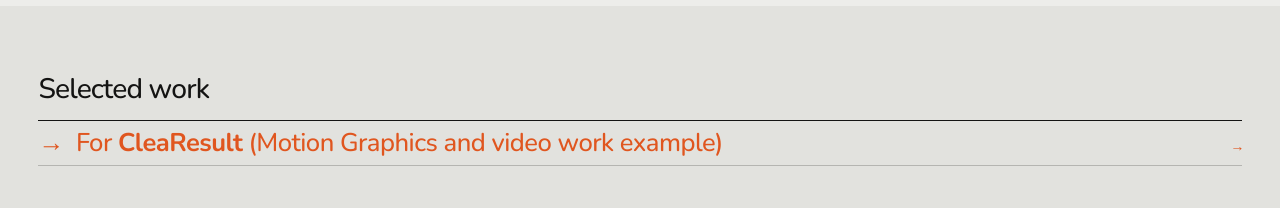
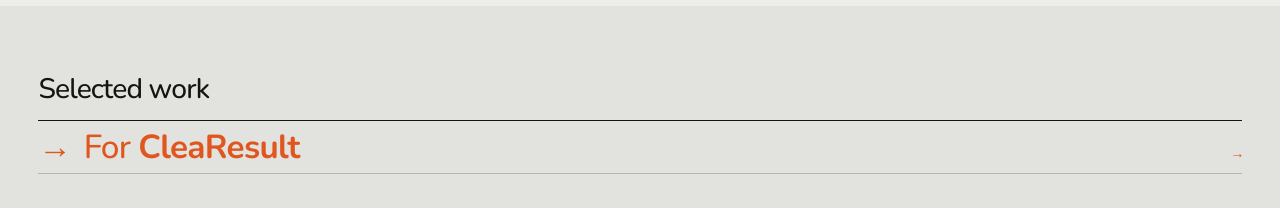
Before and after one commit to skipmarcel/trac-machine, a React (Vite) app: page / in a window 1280 px wide. Shown: the part 880-1088 px from the top of the page. Built offline with nearby package versions, Linux system fonts and the light colour scheme; a web font is replaced by a local one.

Commit message:
Change Clearesult title in ordered list
Co-Authored-By: Claude Opus 5.5 <noreply@anthropic.com>

```diff
--- a/src/components/Work.jsx
+++ b/src/components/Work.jsx
@@ -20,7 +20,7 @@ export default function Work({ featured = [], projects, onOpen }) {
             <a key={p.n} href="#case" className="row row--featured"
               onClick={(e) => { e.preventDefault(); onOpen(i); }}>
               <span className="row__lead" aria-hidden="true">→</span>
-              <span className="row__title">{withBrand(p.title, p.brand)}</span>
+              <span className="row__title">{withBrand(p.label || p.title, p.brand)}</span>
               <span className="row__meta"><span data-ico="">→</span></span>
             </a>
           ))}
--- a/src/data/projects.jsx
+++ b/src/data/projects.jsx
@@ -137,6 +137,7 @@ export const projects = [
 export const featured = [
   {
     n: 'CR', title: 'For CleaResult (Motion Graphics and video work example)',
+    label: 'For CleaResult',   // shorter text for the Selected work row (title is still used in the gallery header)
     brand: 'CleaResult',   // shown bold in the Selected work row
     heroOnly: true,
     hero: { video: A + 'cr-data-story_1.mp4', aspect: '16 / 9' },
--- a/src/styles/global.css
+++ b/src/styles/global.css
@@ -138,7 +138,7 @@ img, video { display: block; max-width: 100%; }
 .work__featured { margin-bottom: var(--gap3); }
 .row--featured { grid-template-columns: auto minmax(0, 1fr) auto; color: var(--acc); }
 /* featured row reads a size up from the numbered rows so it isn't overlooked */
-.row--featured .row__title, .row__lead { font-size: clamp(20px, 2vw, 30px); line-height: 1.1; }
+.row--featured .row__title, .row__lead { font-size: clamp(24px, 2.6vw, 38px); line-height: 1.1; }
 .row--featured strong { font-weight: 700; }
 .case__nav button.is-featured { color: var(--acc); border-color: var(--acc); }
 .case__nav button.is-featured.is-active { background: var(--acc); color: #fff; }
```
